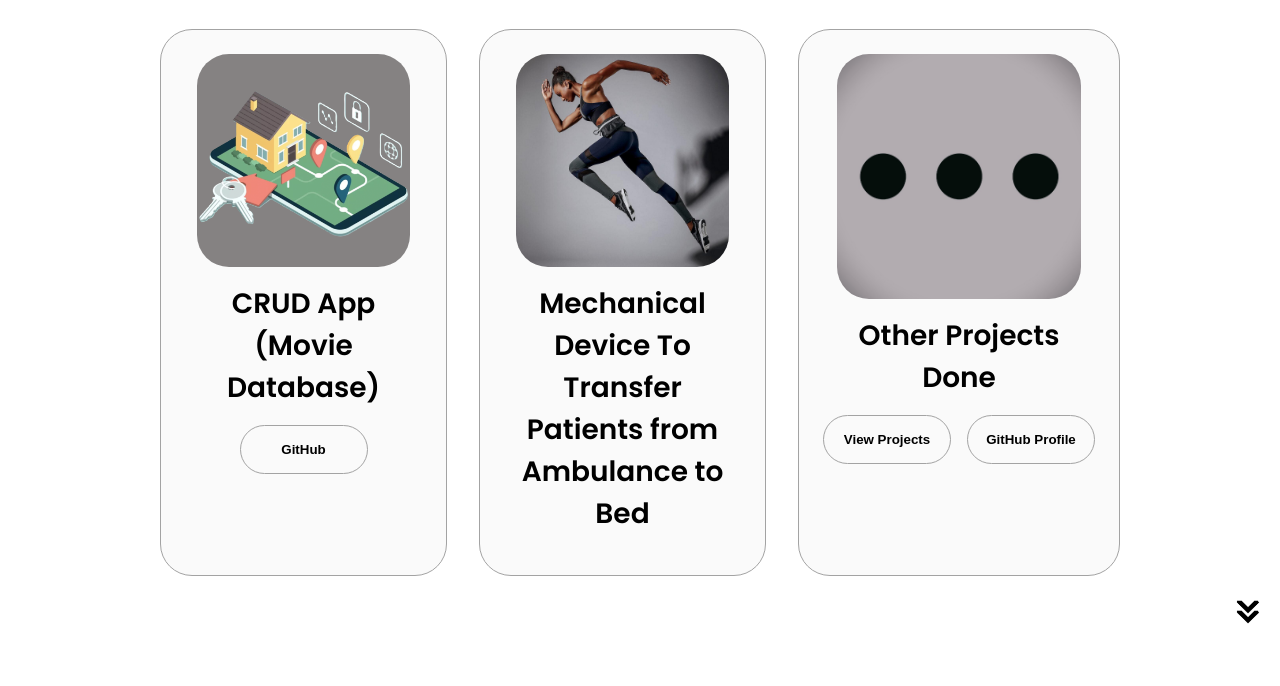
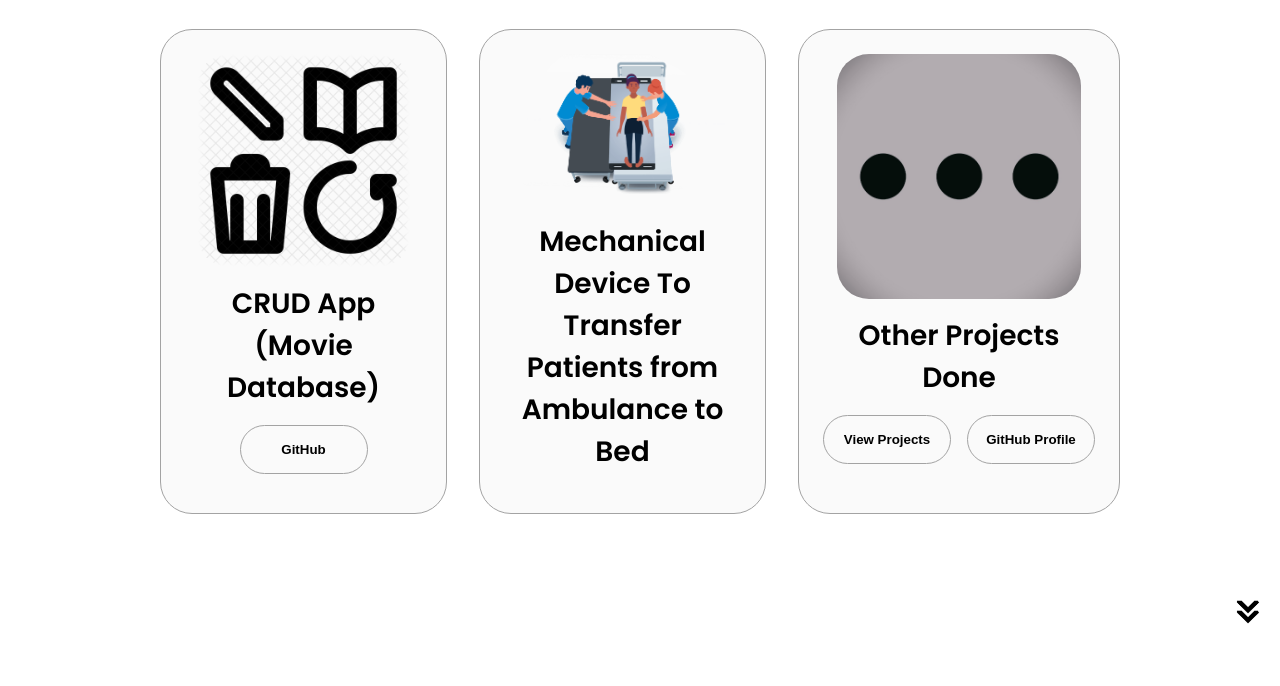
Before and after one commit to amalbinesh/Portfolio, a plain HTML site: page index.html in a window 1280 px wide. Shown: the part 2648-3334 px from the top of the page. Drawn offline with Linux system fonts and the light colour scheme.

Commit message:
image update for project

```diff
--- a/index.html
+++ b/index.html
@@ -273,7 +273,7 @@
           <div class="details-container color-container">
             <div class="article-container">
               <img
-                src="./assets/project-1.png"
+                src="./assets/crud.webp"
                 alt="project-1"
                 class="project-img"
               />
@@ -299,7 +299,7 @@
           <div class="details-container color-container">
             <div class="article-container">
               <img
-                src="./assets/project-2.png"
+                src="./assets/patient.png"
                 alt="project-2"
                 class="project-img"
               />
```
Also changed, not shown: assets/crud.webp (added), assets/patient.png (added).
